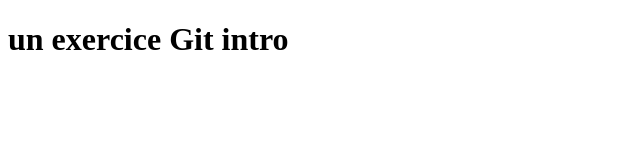
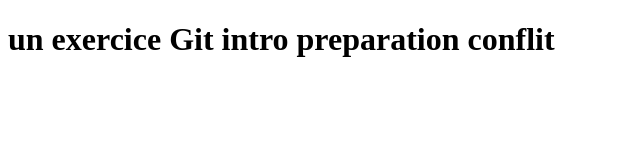
Before and after one commit to odileDerouaisne/formation-git-2020, a plain HTML site: page index.html in a window 1280 px wide. Shown: the whole page, without its empty margins (0-640 px from the left). Drawn offline with Linux system fonts and the light colour scheme.

```diff
--- a/index.html
+++ b/index.html
@@ -8,9 +8,9 @@
 </head>
 <body>
     <div class="">
-        <h1 class="">un exercice Git intro</h1>
+        <h1 class="">un exercice Git intro preparation conflit</h1>
 
 
     </div>
 </body>
-</html>
+</htm>
```
Also changed, not shown: page-contact.txt.
